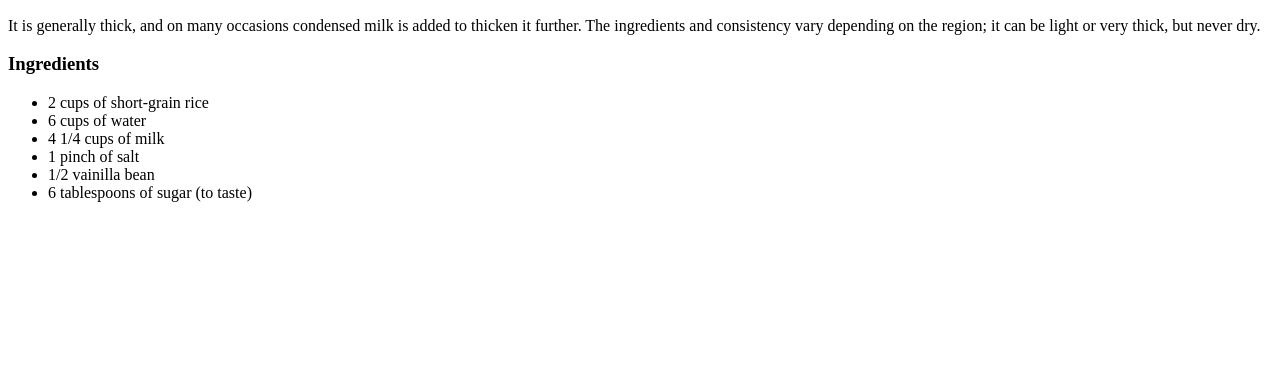
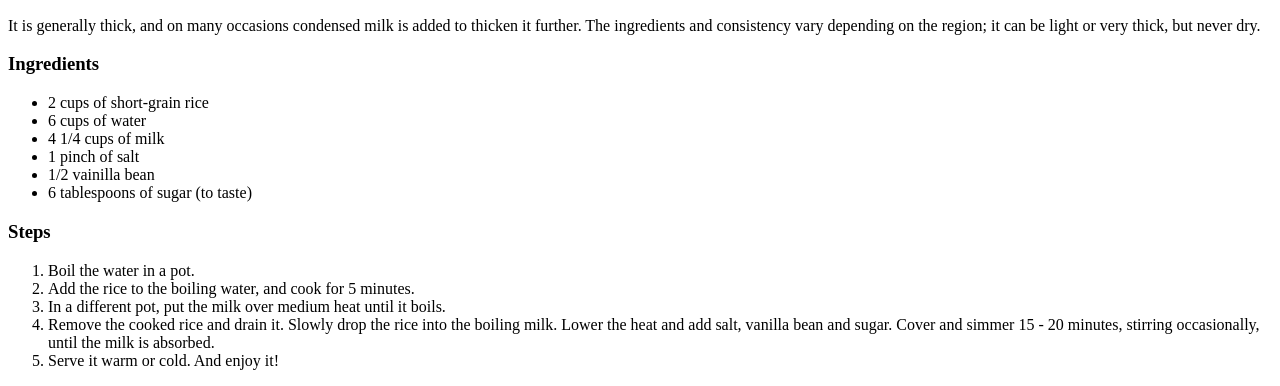
Before and after one commit to Andicsr/odin-recipes, a plain HTML site: page recipes/milkrice.html in a window 1280 px wide. Shown: the part 434-820 px from the top of the page. Drawn offline with Linux system fonts and the light colour scheme.

```diff
--- a/recipes/milkrice.html
+++ b/recipes/milkrice.html
@@ -21,5 +21,13 @@
 				<li>1/2 vainilla bean</li>
 				<li>6 tablespoons of sugar (to taste)</li>
 			</ul>
+		<h3>Steps</h3>
+			<ol>
+				<li>Boil the water in a pot.</li>
+				<li>Add the rice to the boiling water, and cook for 5 minutes.</li>
+				<li>In a different pot, put the milk over medium heat until it boils.</li>
+				<li>Remove the cooked rice and drain it. Slowly drop the rice into the boiling milk. Lower the heat and add salt, vanilla bean and sugar. Cover and simmer 15 - 20 minutes, stirring occasionally, until the milk is absorbed.</li>
+				<li>Serve it warm or cold. And enjoy it!</li>
+			</ol>
 	</body>
 </html>
```
